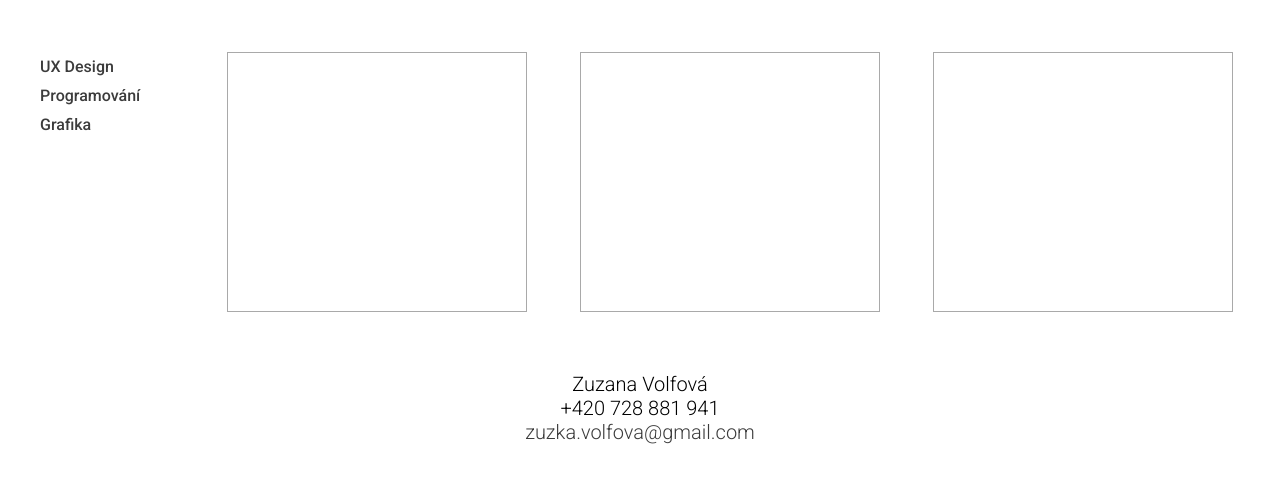
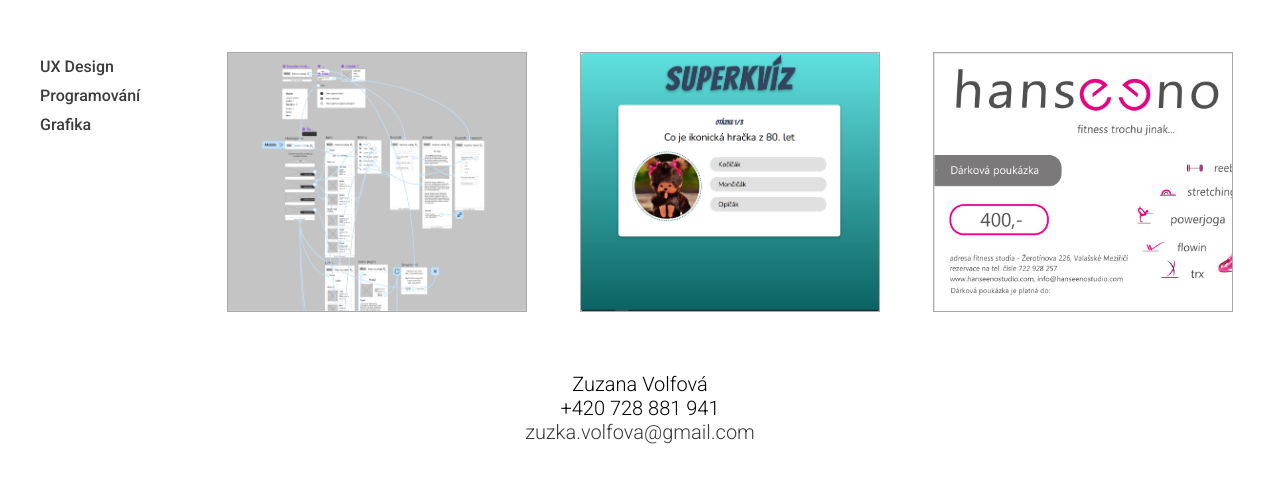
Before and after one commit to zuzanavolfova/zuzana-volfova, an Eleventy site: page index.html in a window 1280 px wide. Shown: the part 103-586 px from the top of the page. Built offline with nearby package versions, Linux system fonts and the light colour scheme; Eleventy itself is replaced by a stand-in of ours; files that its build step writes are made by us from their sources.

Commit message:
add bacground image to navigation

```diff
--- a/scss/components/_picture-link.scss
+++ b/scss/components/_picture-link.scss
@@ -33,21 +33,3 @@
         }
     }
 }
-
-.ux-design__link {
-    &:hover .ux-design__description {
-        transform: translateY(-100%);
-    }
-}
-
-.coding__link {
-    &:hover .coding__description {
-        transform: translateY(-100%);
-    }
-}
-
-.graphic__link {
-    &:hover .graphic__description {
-        transform: translateY(-100%);
-    }
-}
--- /dev/null
+++ b/scss/layout/_navigation.scss
@@ -0,0 +1,29 @@
+@use '../abstracts/mixins';
+@use '../base/colors';
+
+.ux-design__link {
+    background-image: url(/images/navigation/ux-design.png);
+    background-color: white;
+    background-size: cover;
+    &:hover .ux-design__description {
+        transform: translateY(-100%);
+    }
+}
+
+.coding__link {
+    background-image: url(/images/navigation/programovani.png);
+    background-color: white;
+    background-size: cover;
+    &:hover .coding__description {
+        transform: translateY(-100%);
+    }
+}
+
+.graphic__link {
+    background-image: url(/images/navigation/poukazka.jpg);
+    background-color: white;
+    background-size: cover;
+    &:hover .graphic__description {
+        transform: translateY(-100%);
+    }
+}
--- a/scss/style.scss
+++ b/scss/style.scss
@@ -6,3 +6,4 @@
 @use 'layout/header';
 @use 'layout/menu';
 @use 'layout/layout';
+@use 'layout/navigation';
```
Also changed, not shown: css/style.css, images/navigation/poukazka.jpg (added), images/navigation/programovani.png (added), images/navigation/ux-design.png (added), 6 other files.
